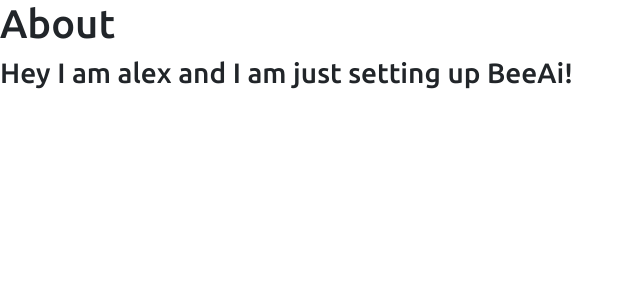
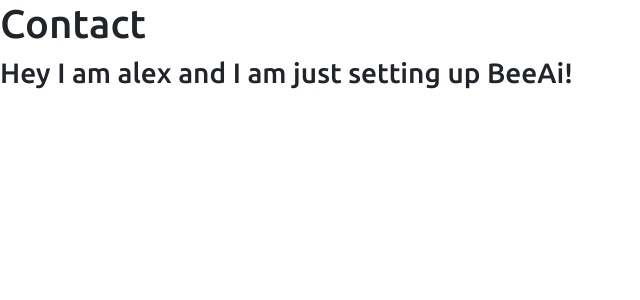
Before and after one commit to Alexanthe/language_project, a Flask app: page /contact in a window 1280 px wide. Shown: the part 56-356 px from the top of the page, without its empty margins (0-640 px from the left). Run offline with Flask 3, Linux system fonts and the light colour scheme.

Commit message:
style: change title from about to contact

```diff
--- a/templates/contact.html
+++ b/templates/contact.html
@@ -1,6 +1,6 @@
 {% extends 'base.html' %}
 
 {% block content %}
-<h1>{% block title %} About {% endblock %}</h1>
+<h1>{% block title %} Contact {% endblock %}</h1>
 <h3>Hey I am alex and I am just setting up BeeAi!</h3>
 {% endblock %}
```
